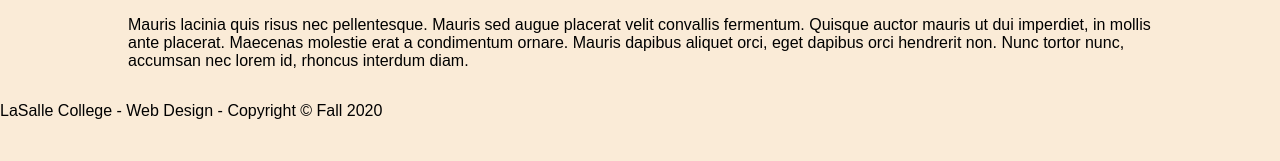
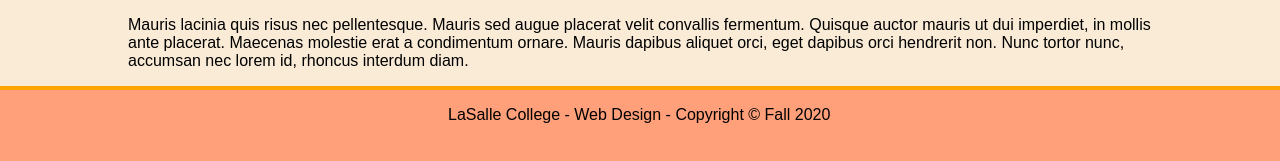
Before and after one commit to philipe-go/Course-InternetProgramming, a plain HTML site: page 20200928-Class/MyWebApp/index.html in a window 1280 px wide. Shown: the part 893-1054 px from the top of the page. Before the commit the page ends 1029 px from the top, so only its background shows below. Drawn offline with Linux system fonts and the light colour scheme.

Commit message:
mywebapp class css

```diff
--- a/20200928-Class/MyWebApp/css/styles.css
+++ b/20200928-Class/MyWebApp/css/styles.css
@@ -18,3 +18,12 @@ header{
     padding-top: 30px;
     min-height: 70px;
 }
+
+
+footer{
+    background-color: lightsalmon;
+    border-top: 4px solid orange;
+    padding-left: 35%;
+    padding-bottom: 30px;
+    min-height: 20px;
+}
```
